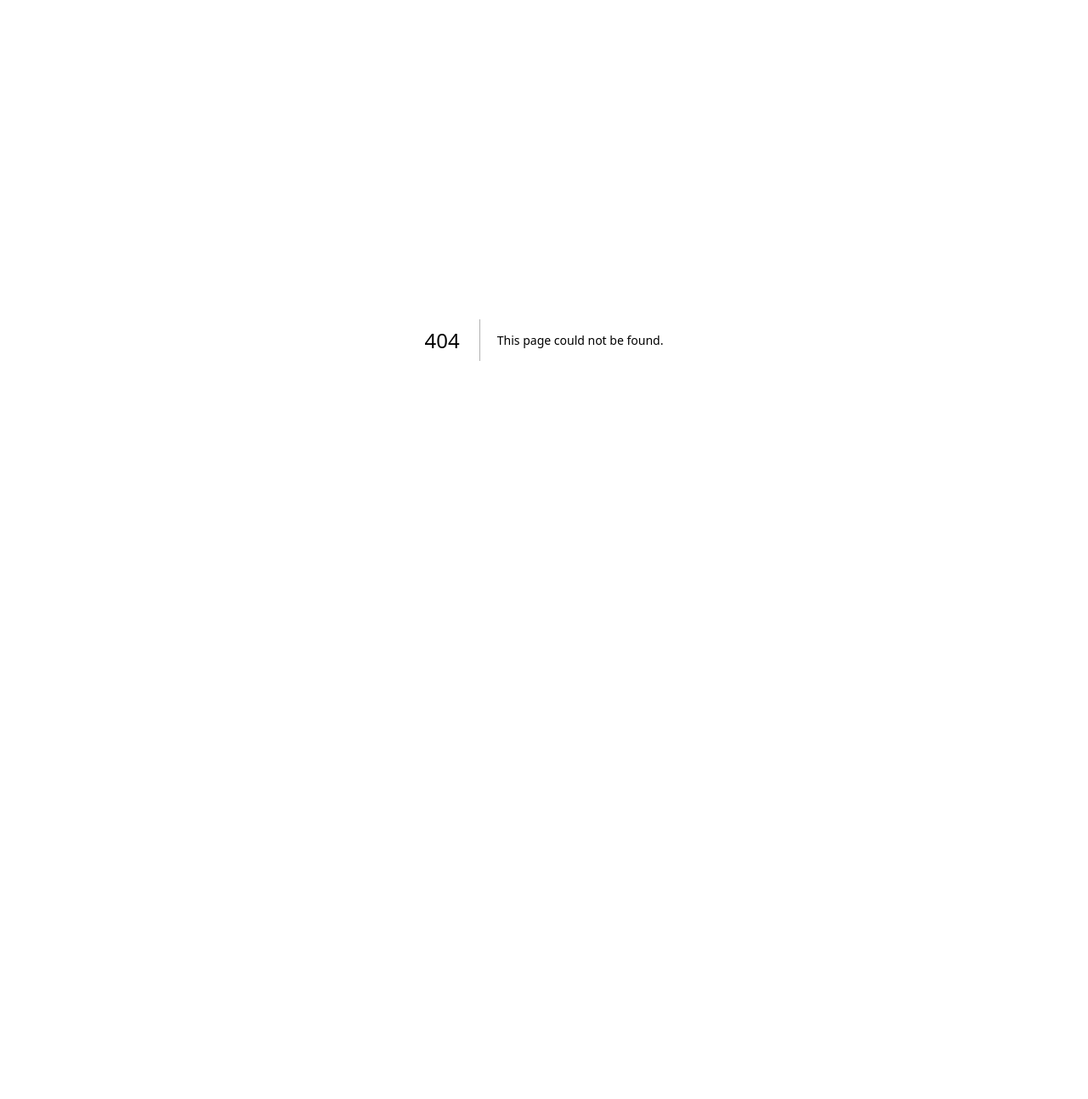
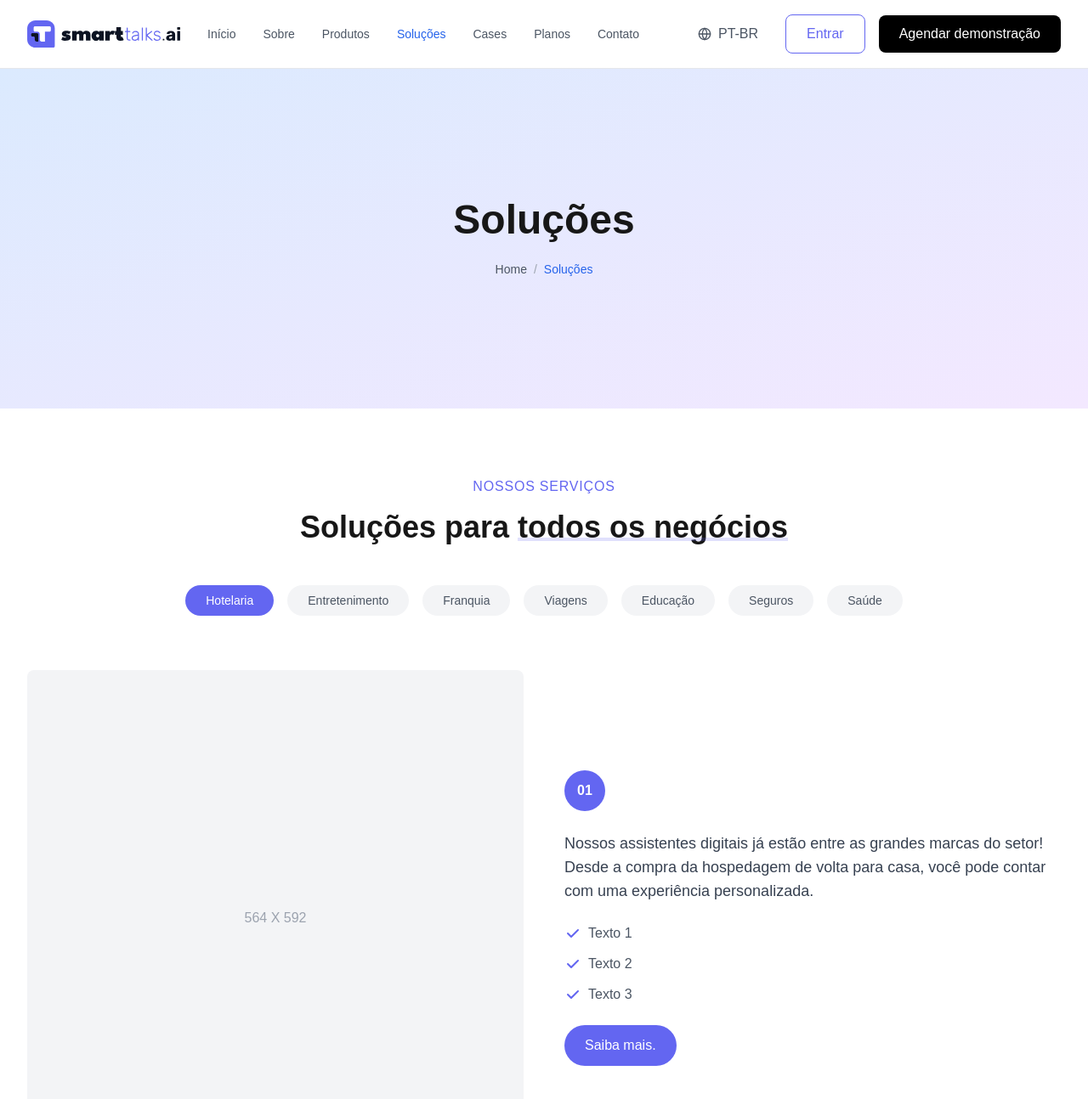
Before and after one commit to Protospi/smart-talks-website-app, a Next.js app: page /solucoes in a window 1280 px wide. Before the commit this address had no page. Shown: the top 1294 px of the page at 85% size. Before the commit the page ends 800 px from the top, so only its background shows below. Built offline with nearby package versions, Linux system fonts and the light colour scheme.

Commit message:
feat: solutions page

```diff
--- /dev/null
+++ b/src/app/solucoes/page.tsx
@@ -0,0 +1,17 @@
+import { SiteHeader } from "@/components/site-header"
+import { SolutionsHeroSection } from "@/components/solutions/hero-section"
+import { SolutionsContent } from "@/components/solutions/solutions-content"
+import { ScrollProgress } from "@/components/scroll-progress"
+import { SpecialFooter } from "@/components/special-footer"
+
+export default function SolutionsPage() {
+  return (
+    <div className="min-h-screen bg-white">
+      <SiteHeader />
+      <SolutionsHeroSection />
+      <SolutionsContent />
+      <SpecialFooter />
+      <ScrollProgress />
+    </div>
+  )
+}
--- /dev/null
+++ b/src/components/solutions/hero-section.tsx
@@ -0,0 +1,20 @@
+import Link from "next/link"
+
+export function SolutionsHeroSection() {
+  return (
+    <section className="relative">
+      <div className="w-full h-[400px] bg-gradient-to-br from-blue-100 to-purple-100">
+        <div className="container h-full flex flex-col justify-center items-center text-center">
+          <h1 className="text-5xl font-bold mb-6">Soluções</h1>
+          <div className="flex items-center gap-2 text-sm">
+            <Link href="/" className="text-gray-600 hover:text-gray-900">
+              Home
+            </Link>
+            <span className="text-gray-400">/</span>
+            <span className="text-blue-600">Soluções</span>
+          </div>
+        </div>
+      </div>
+    </section>
+  )
+}
--- /dev/null
+++ b/src/components/solutions/solutions-content.tsx
@@ -0,0 +1,97 @@
+import Link from "next/link"
+
+const SOLUTIONS = [
+  { id: "hotelaria", label: "Hotelaria", active: true },
+  { id: "entretenimento", label: "Entretenimento", active: false },
+  { id: "franquia", label: "Franquia", active: false },
+  { id: "viagens", label: "Viagens", active: false },
+  { id: "educacao", label: "Educação", active: false },
+  { id: "seguros", label: "Seguros", active: false },
+  { id: "saude", label: "Saúde", active: false },
+]
+
+export function SolutionsContent() {
+  return (
+    <section className="py-20">
+      <div className="container">
+        <div className="text-center mb-12">
+          <p className="text-primary uppercase tracking-wider mb-4">
+            NOSSOS SERVIÇOS
+          </p>
+          <h2 className="text-4xl font-bold">
+            Soluções para{" "}
+            <span className="relative">
+              todos os negócios
+              <span className="absolute bottom-1 left-0 w-full h-1 bg-primary/20"></span>
+            </span>
+          </h2>
+        </div>
+
+        {/* Solutions Navigation */}
+        <div className="flex flex-wrap justify-center gap-4 mb-16">
+          {SOLUTIONS.map((solution) => (
+            <button
+              key={solution.id}
+              className={`px-6 py-2 rounded-full text-sm transition-colors
+                ${solution.active
+                  ? "bg-primary text-white"
+                  : "bg-gray-100 text-gray-600 hover:bg-gray-200"
+                }`}
+            >
+              {solution.label}
+            </button>
+          ))}
+        </div>
+
+        {/* Content Grid */}
+        <div className="grid grid-cols-1 md:grid-cols-2 gap-12 items-center">
+          {/* Image placeholder */}
+          <div className="bg-gray-100 aspect-square rounded-lg flex items-center justify-center">
+            <span className="text-gray-400">564 X 592</span>
+          </div>
+
+          {/* Content */}
+          <div className="space-y-6">
+            <div className="inline-block bg-primary text-white w-12 h-12 rounded-full flex items-center justify-center font-bold">
+              01
+            </div>
+
+            <p className="text-gray-700 text-lg">
+              Nossos assistentes digitais já estão entre as grandes marcas do setor!
+              Desde a compra da hospedagem de volta para casa, você pode contar
+              com uma experiência personalizada.
+            </p>
+
+            <ul className="space-y-3">
+              <li className="flex items-center gap-2 text-gray-600">
+                <svg className="w-5 h-5 text-primary" viewBox="0 0 20 20" fill="currentColor">
+                  <path fillRule="evenodd" d="M16.707 5.293a1 1 0 010 1.414l-8 8a1 1 0 01-1.414 0l-4-4a1 1 0 011.414-1.414L8 12.586l7.293-7.293a1 1 0 011.414 0z" clipRule="evenodd" />
+                </svg>
+                Texto 1
+              </li>
+              <li className="flex items-center gap-2 text-gray-600">
+                <svg className="w-5 h-5 text-primary" viewBox="0 0 20 20" fill="currentColor">
+                  <path fillRule="evenodd" d="M16.707 5.293a1 1 0 010 1.414l-8 8a1 1 0 01-1.414 0l-4-4a1 1 0 011.414-1.414L8 12.586l7.293-7.293a1 1 0 011.414 0z" clipRule="evenodd" />
+                </svg>
+                Texto 2
+              </li>
+              <li className="flex items-center gap-2 text-gray-600">
+                <svg className="w-5 h-5 text-primary" viewBox="0 0 20 20" fill="currentColor">
+                  <path fillRule="evenodd" d="M16.707 5.293a1 1 0 010 1.414l-8 8a1 1 0 01-1.414 0l-4-4a1 1 0 011.414-1.414L8 12.586l7.293-7.293a1 1 0 011.414 0z" clipRule="evenodd" />
+                </svg>
+                Texto 3
+              </li>
+            </ul>
+
+            <Link
+              href="#"
+              className="inline-block px-6 py-3 bg-primary text-white rounded-full hover:bg-primary/90 transition-colors"
+            >
+              Saiba mais.
+            </Link>
+          </div>
+        </div>
+      </div>
+    </section>
+  )
+}
```
